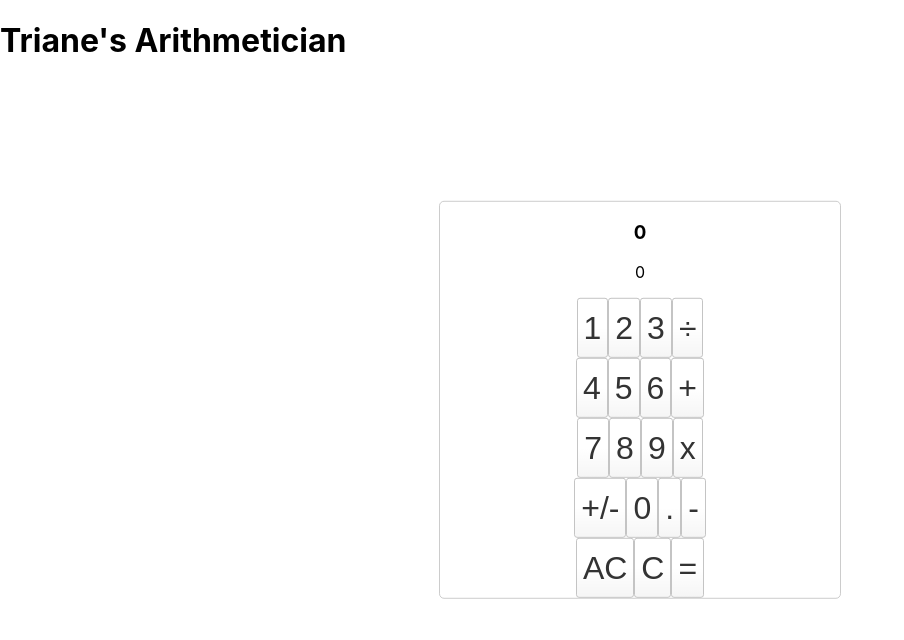
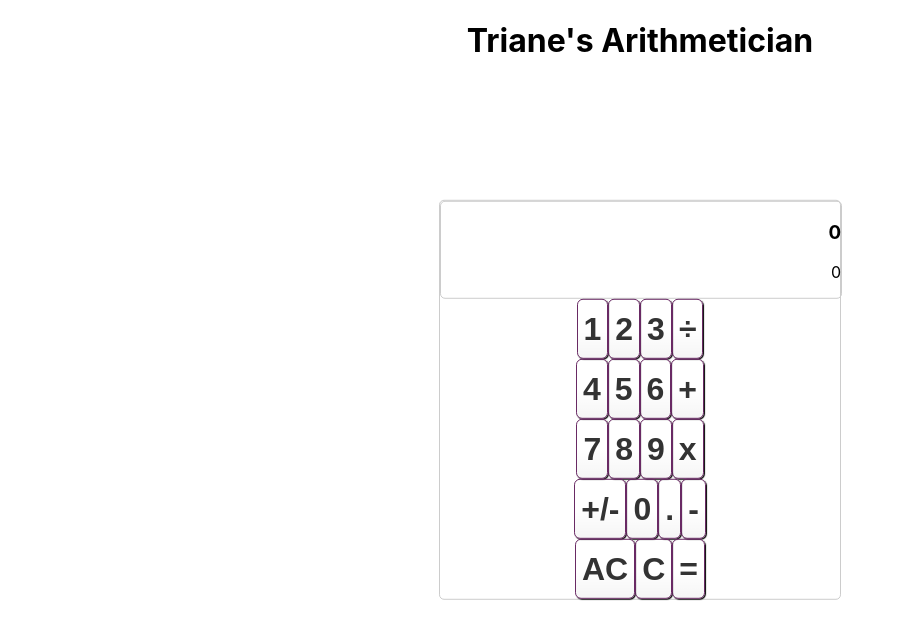
Before and after one commit to TrianePeart/trianes-arithmetician, a React (Create React App) app: page / in a window 1280 px wide. Shown: the top 640 px of the page, without its empty margins (0-904 px from the left). Built offline with nearby package versions, Linux system fonts and the light colour scheme.

Commit message:
Completed

```diff
--- a/src/App.css
+++ b/src/App.css
@@ -1,3 +1,4 @@
+
 .title{
   text-align: center;
 }
@@ -17,12 +18,22 @@
 button {
   height: 60px;
   background-color: #fff;
-  border-radius: 3px;
-  border: 1px solid #c4c4c4;
+  border-radius: 6px;
+  border: 1px solid #692a64;
   background-color: transparent;
   font-size: 2rem;
   color: #333;
   background-image: linear-gradient(to bottom,transparent,transparent 50%,rgba(0,0,0,.04));
-  box-shadow: inset 0 0 0 1px rgba(255,255,255,.05), inset 0 1px 0 0 rgba(255,255,255,.45), inset 0 -1px 0 0 rgba(255,255,255,.15), 0 1px 0 0 rgba(255,255,255,.15);
+  box-shadow: 1px 1px 1px black;
   text-shadow: 0 1px rgba(255,255,255,.4);
+  font-weight: bold;
 }
+
+.display{
+  text-align: right;
+  border: 1px solid #ccc;
+  border-radius: 5px;
+  top: 50%;
+  left: 50%;
+  width: 400px;
+}
--- a/src/App.js
+++ b/src/App.js
@@ -72,6 +72,14 @@ class App extends Component{
 
     }
 
+    negPos = () => {
+      const {current} = this.state;
+      this.setState({
+        current:
+          current[0] === '-' ? current.slice(1) : '-' + current,
+      });
+    };
+
 
     reset = () => {
       const length = this.state.value.length - this.state.current.length
@@ -97,16 +105,19 @@ class App extends Component{
   render() {
     console.log(this.state)
     return(
-      <div>
-       <div><h1>Triane's Arithmetician</h1></div>
-        <div className="calculator-body">
+      <>
+      <div className="title"><h1>Triane's Arithmetician</h1></div>
+      <div className="calculator-body">
+
+        <div className="display">
           <MyComponent result={this.state.result} current={this.state.current} value={this.state.value}/>
-
-
-          <MyKeyPad onClick={this.onClick} calculate={this.calculate} Addition={this.Addition} Subtraction={this.Subtraction} Multiplication={this.Multiplication} Division={this.Division}/>
         </div>
 
-      </div>
+        <div className ="keypad">
+          <MyKeyPad onClick={this.onClick} calculate={this.calculate} Addition={this.Addition} Subtraction={this.Subtraction} Multiplication={this.Multiplication} Division={this.Division} negPos={this.negPos}/>
+        </div>
+
+      </div></>
 
     );
   }
--- a/src/components/MyKeyPad.js
+++ b/src/components/MyKeyPad.js
@@ -25,8 +25,7 @@ class MyKeyPad extends Component {
                <br/>
 
 
-               <button name="+/-" class="operator" onClick={b => this.props.onClick(b.target.name)}>+/-</button>
-               {/* create negative/positive button function inside of app JS */}
+               <button name="+/-" class="operator" onClick={this.props.negPos}>+/-</button>
 
                <button name="0" onClick={b => this.props.onClick(b.target.name)}>0</button>
                <button name="." class="decimal" onClick={b => this.props.onClick(b.target.name)}>.</button>
```
